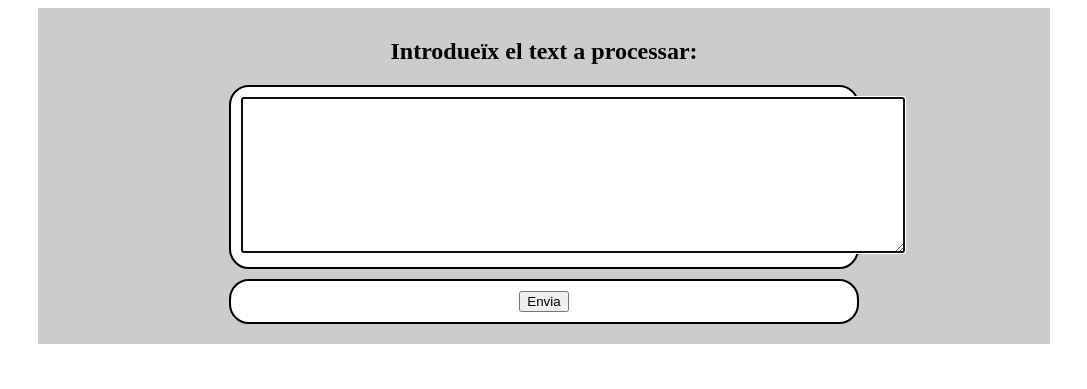
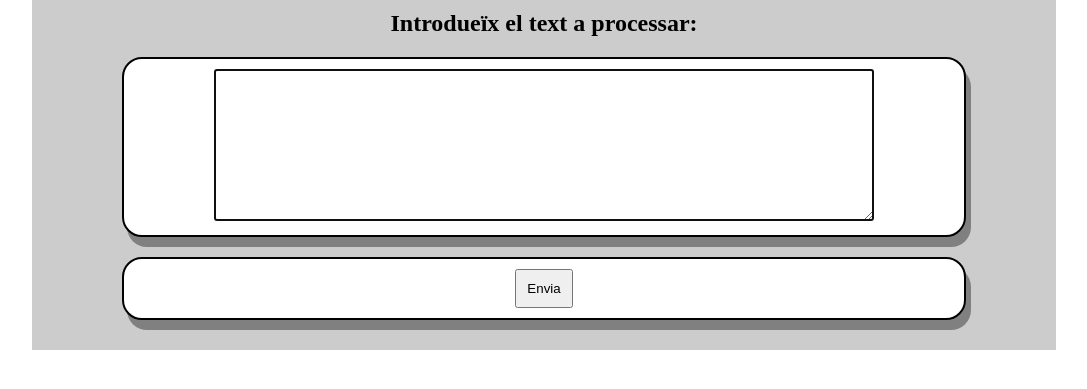
Before and after one commit to AlexBO9/EP_PHP01, a PHP site: page / in a window 1280 px wide. Shown: the top 389 px of the page, without its empty margins (96-1183 px from the left). Run offline with PHP 8.4, Linux system fonts and the light colour scheme.

Commit message:
5r commit: ej4 a 5

```diff
--- a/css/estils.css
+++ b/css/estils.css
@@ -1,3 +1,7 @@
+*{
+    margin: 0;
+    padding: 0;
+}
 #wrapper{
     width: 80%;
     margin: 0 auto;
@@ -6,12 +10,13 @@
     padding: 10px 0;
 }
 #wrapper div{
-    width: 60%;
-    margin: 10px auto;
+    width: 80%;
+    margin: 20px auto;
     padding: 10px;
     border: solid black 2px;
     background: white;
     border-radius: 20px;
+    box-shadow: 5px 10px grey;
 }
 #wrapper div div{
     width: 60%;
@@ -20,6 +25,7 @@
     border: solid black 2px;
     background: white;
     border-radius: 20px;
+    box-shadow: 0 0 grey;
 }
 #wrapper div div span.parell{
     color: red;
@@ -37,3 +43,10 @@
     margin: 10px auto;
     padding: 20px;
 }
+#botons input{
+    padding: 10px;
+}
+#botons input:hover{
+    background-color: green;
+    color: white;
+}
```
